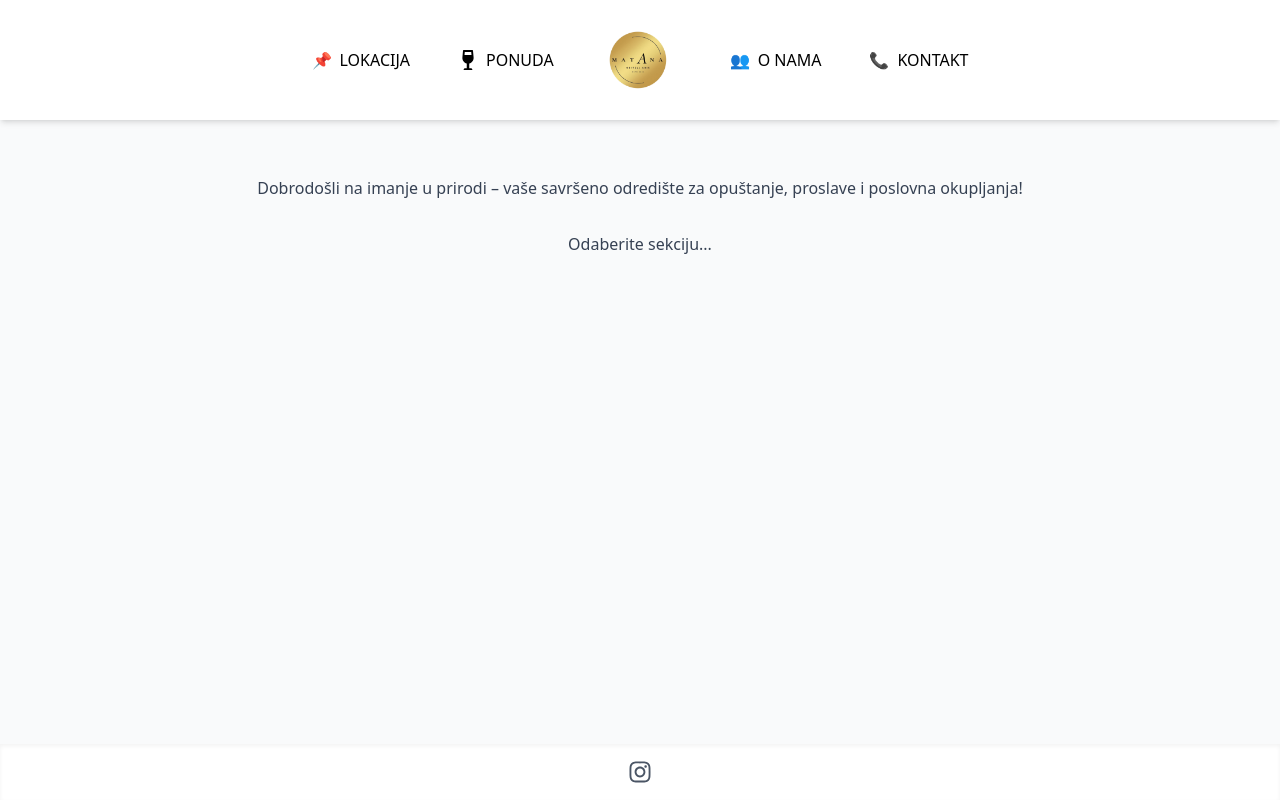
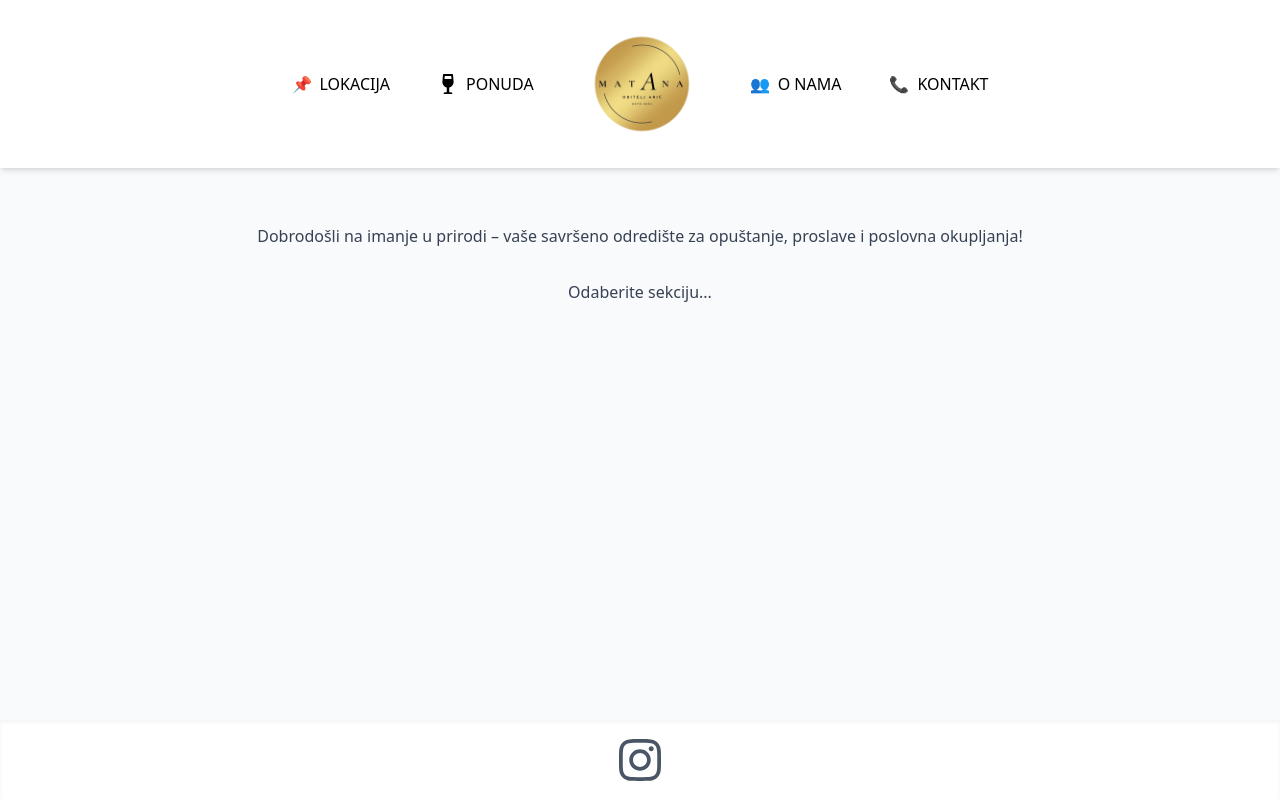
Before and after one commit to Luka1495/Matana, a React (Vite) app: page / in a window 1280 px wide. Built offline with nearby package versions, Linux system fonts and the light colour scheme.

Commit message:
Izmjenjen dio O NAMA tako da izgleda modernije i preglednije, plus dodan pravilan izgled taba

```diff
--- a/index.html
+++ b/index.html
@@ -2,9 +2,9 @@
 <html lang="en">
   <head>
     <meta charset="UTF-8" />
-    <link rel="icon" type="image/svg+xml" href="/vite.svg" />
+    <link rel="icon" type="image/png" href="/images/LOGO_MATANA.png" />
     <meta name="viewport" content="width=device-width, initial-scale=1.0" />
-    <title>Day 3 Tasks Solutions</title>
+    <title>MATANA</title>
   </head>
   <body>
     <div id="root"></div>
--- a/src/App.tsx
+++ b/src/App.tsx
@@ -227,7 +227,8 @@ const App: React.FC = () => {
                 Sa svakim korakom težimo očuvanju tradicije, promociji
                 održivosti i stvaranju mjesta gdje se svatko osjeća dobrodošlim.
               </p>
-              <p className="font-semibold text-gray-800">
+
+              <p className="mt-20 text-2xl font-bold text-gray-800">
                 Dobrodošli u naš svijet – svijet gdje priroda, tradicija i
                 strast postaju jedno.
               </p>
@@ -290,11 +291,7 @@ const App: React.FC = () => {
               onClick={() => setActiveSection(item.id)}
             >
               {item.logo ? (
-                <img
-                  src={item.logo}
-                  alt={item.label}
-                  className="w-18 h-18 mr-2"
-                />
+                <img src={item.logo} alt={item.label} className="w-30 h-30" />
               ) : (
                 <span className="mr-2">{item.icon}</span>
               )}
@@ -314,7 +311,7 @@ const App: React.FC = () => {
           rel="noopener noreferrer"
           className="text-gray-600 hover:text-pink-500 transition-colors"
         >
-          <FaInstagram size={24} />
+          <FaInstagram size={48} />
         </a>
       </footer>
     </div>
```
